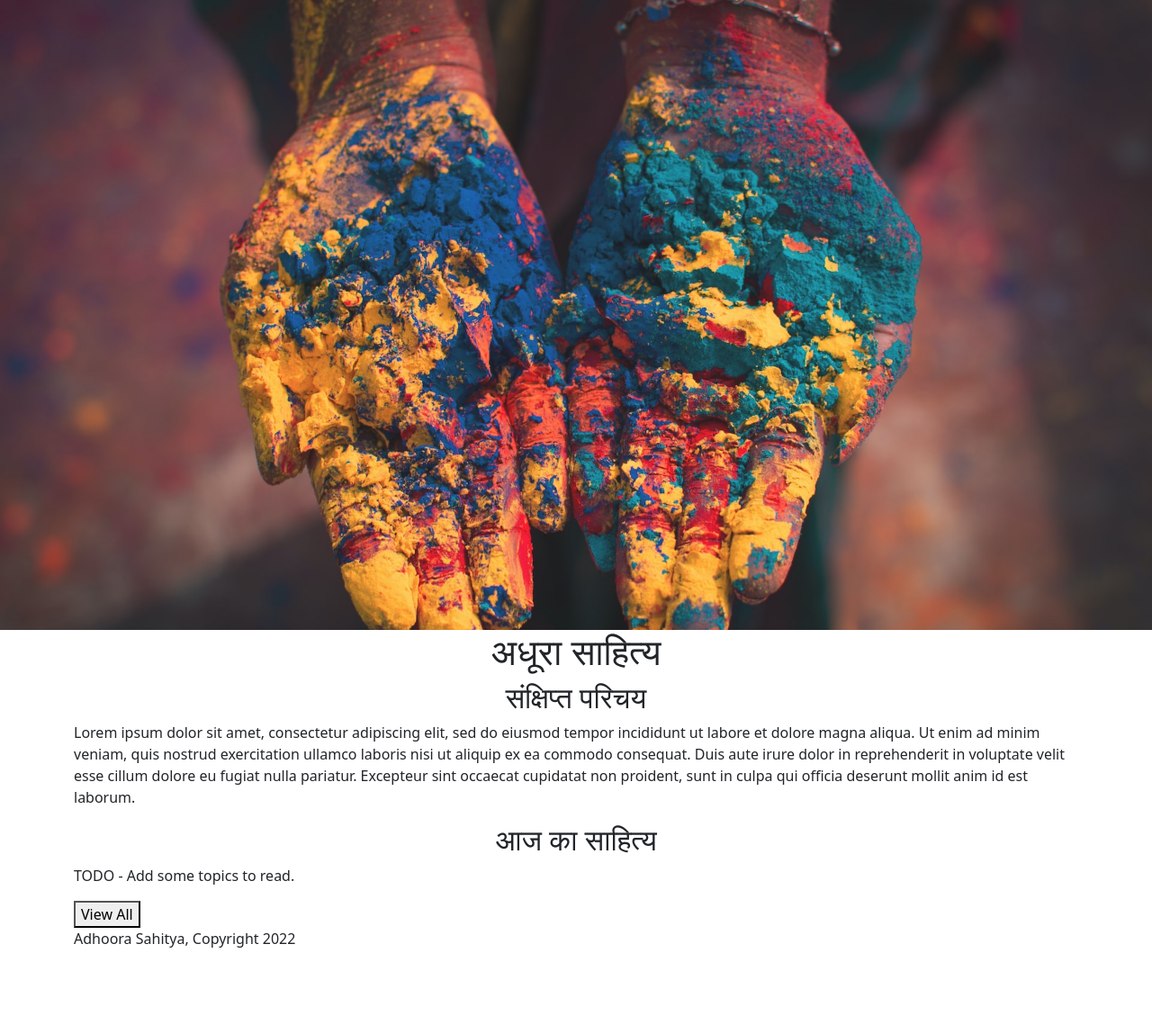
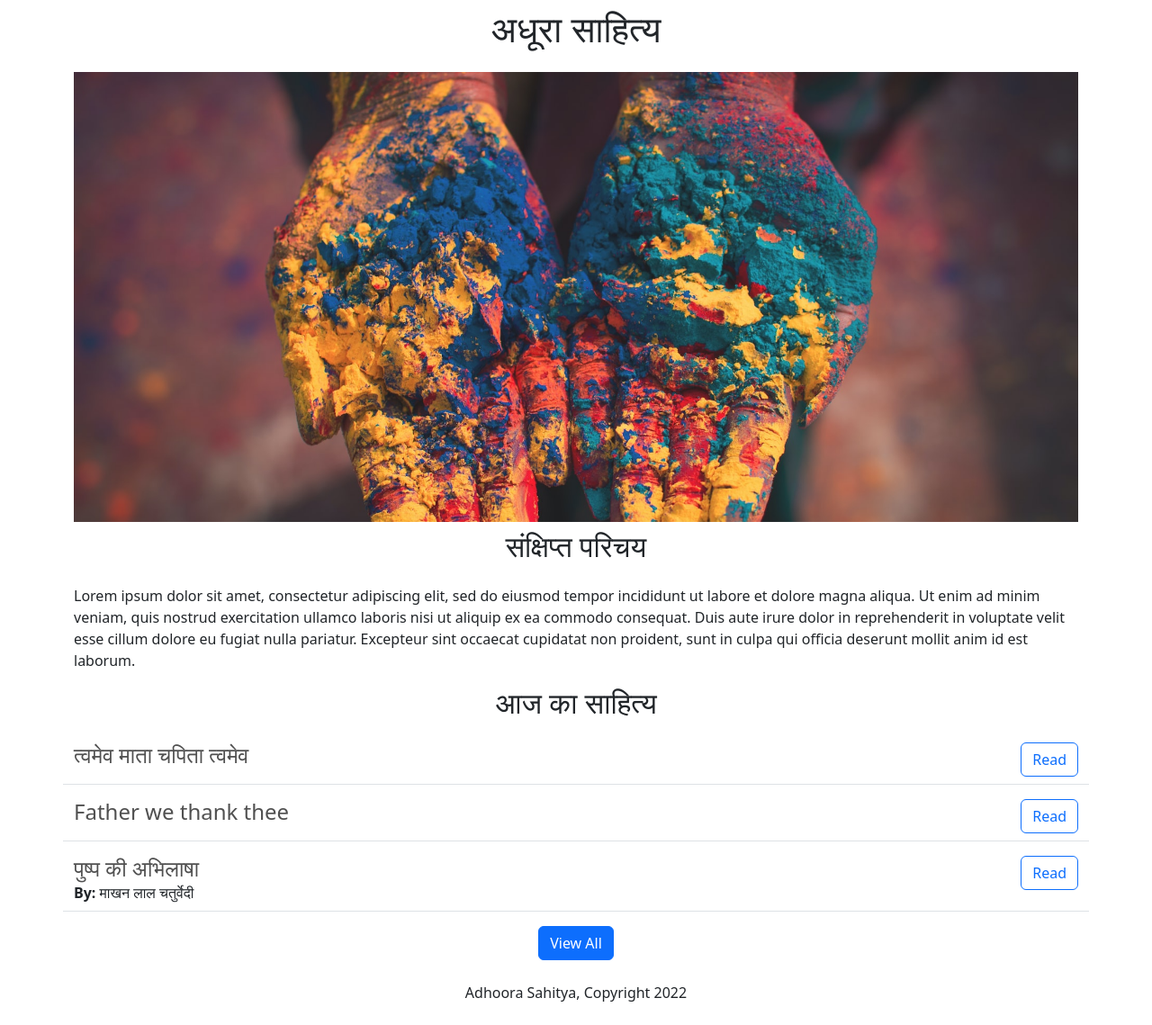
Before and after one commit to ayushnvs/AdhooraSahitya, a Django app: page / in a window 1280 px wide. Shown: the whole page at 90% size. Before the commit the page ends 1053 px from the top, so only its background shows below. Run offline with Django 4.2, Linux system fonts and the light colour scheme.

Commit message:
Added html and bootstrap

```diff
--- /dev/null
+++ b/adhoorasahitya/home/templates/content.html
@@ -0,0 +1,11 @@
+<div class='border-bottom row' style='margin-bottom:16px;padding-bottom:8px'>
+	<div class=col-9>
+		<h4 style='margin-bottom:0px;color:rgb(80,80,80);'>{{content.title}}</h4>
+		{% if 'author' in content %}
+		<div><b>By: </b>{{content.author}}</div>
+		{% endif %}
+	</div>
+	<div class='col-3 text-end'>
+		<button type="button" class="btn btn-outline-primary">Read</button>
+	</div>
+</div>
--- a/adhoorasahitya/home/templates/index.html
+++ b/adhoorasahitya/home/templates/index.html
@@ -8,13 +8,15 @@
 		<link href="https://cdn.jsdelivr.net/npm/bootstrap@5.2.1/dist/css/bootstrap.min.css" rel="stylesheet" integrity="sha384-iYQeCzEYFbKjA/T2uDLTpkwGzCiq6soy8tYaI1GyVh/UjpbCx/TYkiZhlZB6+fzT" crossorigin="anonymous">
 		<style>
 			img {
-				height: 700px;
+				height: 500px;
 				object-fit: cover;
 			}
 		</style>
 	</head>
 	<body>
-		<div id="carouselExampleSlidesOnly" class="carousel slide" data-bs-ride="carousel">
+		<div class='container'>
+			<h1 class='text-center mt-2 mb-4'>अधूरा साहित्य</h1>
+			<div id="carouselExampleSlidesOnly" class="carousel slide" data-bs-ride="carousel">
 				<div class="carousel-inner">
 					<div class="carousel-item active">
 						<img src='{% static "banner-1.jpg" %}' class="d-block w-100">
@@ -42,16 +44,18 @@
 					</div>
 				</div>
 			</div>
-		<div class='container'>
-			<h1 class='text-center'>अधूरा साहित्य</h1>
-			<h2 class='text-center'>संक्षिप्त परिचय</h2>
+			<h2 class='text-center mt-2 mb-4'>संक्षिप्त परिचय</h2>
 			<p>
 				Lorem ipsum dolor sit amet, consectetur adipiscing elit, sed do eiusmod tempor incididunt ut labore et dolore magna aliqua. Ut enim ad minim veniam, quis nostrud exercitation ullamco laboris nisi ut aliquip ex ea commodo consequat. Duis aute irure dolor in reprehenderit in voluptate velit esse cillum dolore eu fugiat nulla pariatur. Excepteur sint occaecat cupidatat non proident, sunt in culpa qui officia deserunt mollit anim id est laborum.
 			</p>
-			<h2 class='text-center'>आज का साहित्य</h2>
-			<p>TODO - Add some topics to read.</p>
-			<button>View All</button>
-			<p>Adhoora Sahitya, Copyright 2022</p>
+			<h2 class='text-center mt-2 mb-4'>आज का साहित्य</h2>
+			{%  for content in contents %}
+				{% include 'content.html' %}
+			{% endfor %}
+			<div class='text-center mt-2 mb-4'>
+				<button type="button" class="btn btn-primary">View All</button>
+			</div>
+			<p class='text-center mt-2 mb-4'>Adhoora Sahitya, Copyright 2022</p>
 		</div>
 		<script src="https://cdn.jsdelivr.net/npm/bootstrap@5.2.1/dist/js/bootstrap.bundle.min.js" integrity="sha384-u1OknCvxWvY5kfmNBILK2hRnQC3Pr17a+RTT6rIHI7NnikvbZlHgTPOOmMi466C8" crossorigin="anonymous"></script>
 	</body>
--- a/adhoorasahitya/home/views.py
+++ b/adhoorasahitya/home/views.py
@@ -1,5 +1,19 @@
 from django.shortcuts import render
 
-# Create your views here.
+contents = [{
+    "title": 'त्वमेव माता चपिता त्वमेव',
+    'collection': 'Poetry'
+}, {
+    'title': 'Father we thank thee',
+    'collection': 'Poetry'
+}, {
+    'title': 'पुष्प की अभिलाषा',
+    'author': 'माखन लाल चतुर्वेदी',
+    'collection': 'Poetry'
+}]
+
+my_dict = {'contents': contents}
+
+
 def home_page(request):
-	return render(request, 'index.html', {})
+    return render(request, 'index.html', my_dict)
```
